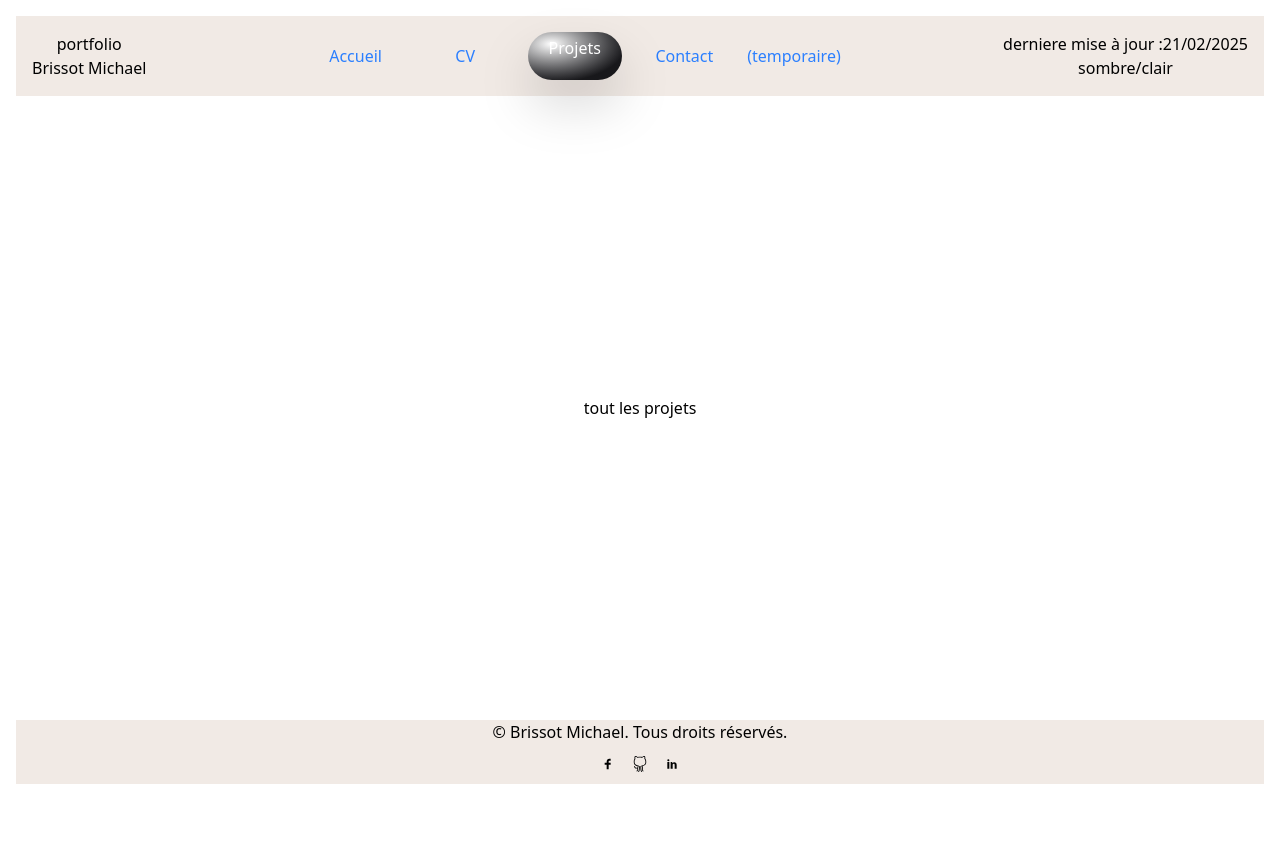
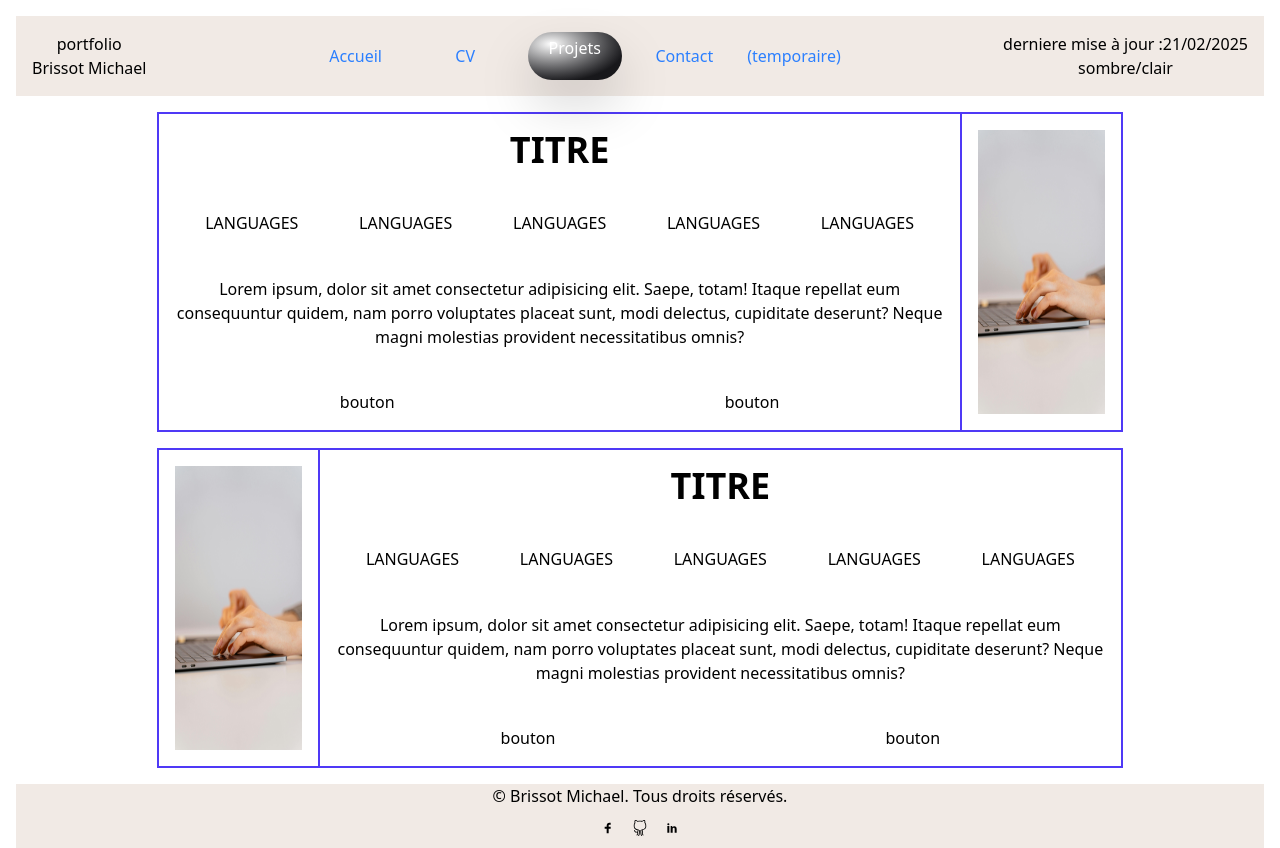
Before and after one commit to Mickael45B/portfolio, a React (Vite) app in the folder Frontend/: page /projects in a window 1280 px wide. Before the commit the page ends 800 px from the top, so only its background shows below. Built offline with nearby package versions, Linux system fonts and the light colour scheme.

Commit message:
schema contenu presentation projets

```diff
--- a/Frontend/src/pages/AllProjects/Allprojects.tsx
+++ b/Frontend/src/pages/AllProjects/Allprojects.tsx
@@ -1,12 +1,50 @@
 // import { useState } from "react";
 // import "./index.css";
-
+import image from "/partie-droite.jpg";
 
 function AllProjects() {
     return <>
-    <div>
-      <p>tout les projets</p>
-    </div>
+    <main className="grid p-4 grid-cols-1 gap-4 items-center w-80/100 h-full justify-center  ">
+
+      <div className="flex w-full h-80 border border-indigo-600">
+      <div className="flex flex-col justify-between w-5/6 border border-indigo-600 items-center p-4">
+          <div className="text-4xl font-bold">TITRE</div>
+          <div className="flex justify-around w-full">
+            <span>LANGUAGES</span>
+            <span>LANGUAGES</span>
+            <span>LANGUAGES</span>
+            <span>LANGUAGES</span>
+            <span>LANGUAGES</span>
+          </div>
+          <div className="flex text-center">Lorem ipsum, dolor sit amet consectetur adipisicing elit. Saepe, totam! Itaque repellat eum consequuntur quidem, nam porro voluptates placeat sunt, modi delectus, cupiditate deserunt? Neque magni molestias provident necessitatibus omnis?</div>
+          <div  className="flex justify-around w-full">
+            <span>bouton</span>
+            <span>bouton</span>
+          </div>
+        </div>
+        <div className="flex w-1/6 border border-indigo-600 p-4 "> <img src={image} alt="Logo" className="aspect-video" /> </div>
+      </div>
+
+      <div className="flex w-full h-80 border border-indigo-600">
+        <div className="flex w-1/6 border border-indigo-600 p-4"><img src={image} alt="Logo" className="aspect-video" /> </div>
+        <div className="flex flex-col justify-between w-5/6 border border-indigo-600 items-center p-4">
+          <div className="text-4xl font-bold">TITRE</div>
+          <div className="flex justify-around w-full">
+            <span>LANGUAGES</span>
+            <span>LANGUAGES</span>
+            <span>LANGUAGES</span>
+            <span>LANGUAGES</span>
+            <span>LANGUAGES</span>
+          </div>
+          <div className="flex text-center">Lorem ipsum, dolor sit amet consectetur adipisicing elit. Saepe, totam! Itaque repellat eum consequuntur quidem, nam porro voluptates placeat sunt, modi delectus, cupiditate deserunt? Neque magni molestias provident necessitatibus omnis?</div>
+          <div  className="flex justify-around w-full">
+            <span>bouton</span>
+            <span>bouton</span>
+          </div>
+        </div>
+      </div>
+
+    </main>
     </>
   }
 
```
Also changed, not shown: 1 other file (tests, documents, lock files or other folders).
